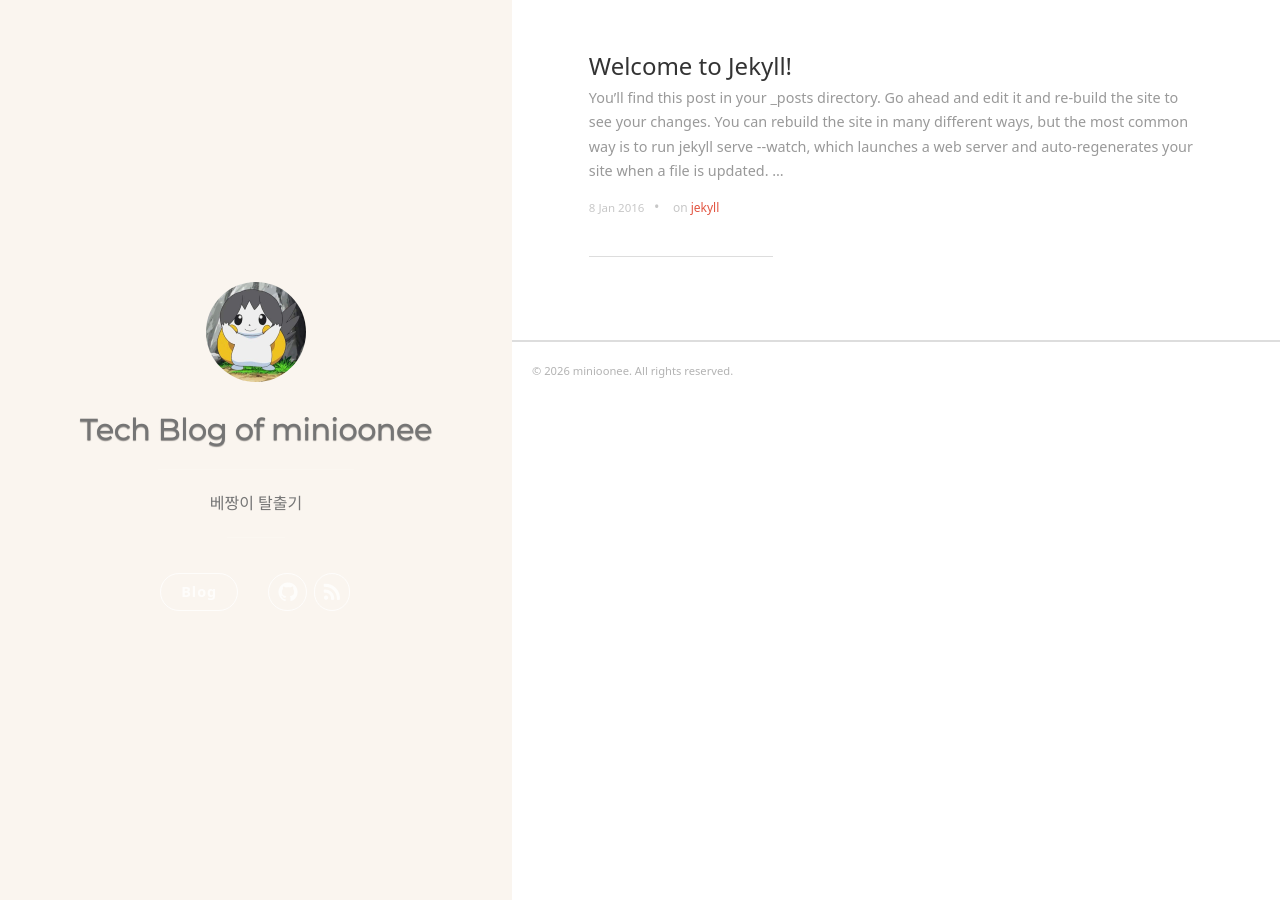
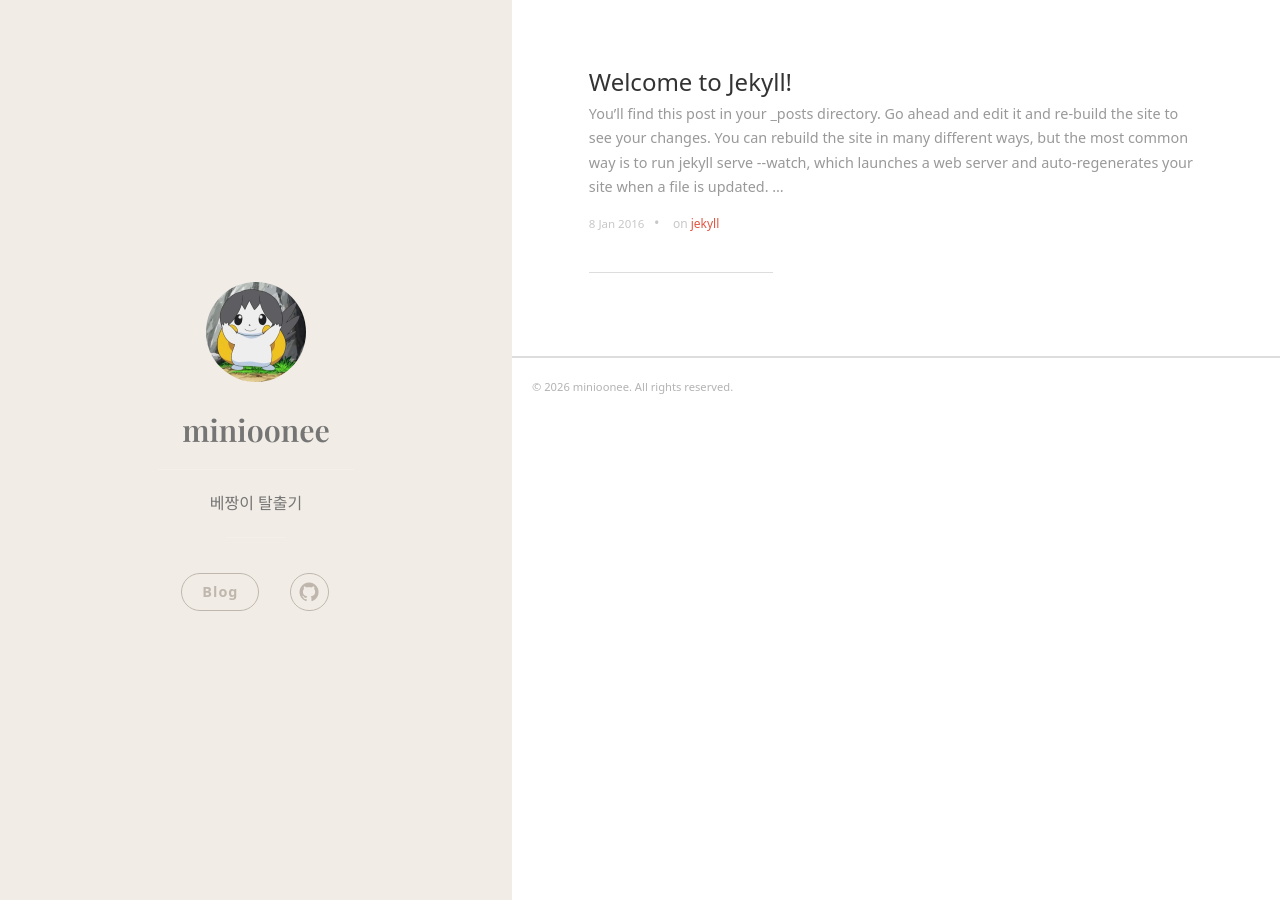
Before and after one commit to minioonee/minioonee.github.io, a Jekyll site: the page built from index.html, in a window 1280 px wide. Built offline with Jekyll 4.4.1, drawn with Linux system fonts in a browser that asks for light colours; some web fonts are replaced; the list of posts is cut into pages by our own code.

Commit message:
style: 아이콘 색상 변경

```diff
--- a/_config.yml
+++ b/_config.yml
@@ -1,5 +1,5 @@
 # Site settings
-title: Tech Blog of minioonee
+title: minioonee
 description: "베짱이 탈출기"
 url: "https://minioonee.github.io"
 baseurl: ""
--- a/_includes/head.html
+++ b/_includes/head.html
@@ -64,6 +64,10 @@
   <link
     rel="stylesheet"
     href="https://fonts.googleapis.com/css2?family=Montserrat:wght@400;500;600;700&display=swap"
+  />
+  <link
+    rel="stylesheet"
+    href="https://fonts.googleapis.com/css2?family=Playfair+Display:wght@400;500;600;700&display=swap"
   />
 
   <link
--- a/_includes/header.html
+++ b/_includes/header.html
@@ -5,6 +5,7 @@
 
 <header
   class="panel-cover {% if site.disable_landing_page %}panel-cover--collapsed{% endif %}"
+  style="background-color: #f1ece5; background-image: none"
 >
   <div class="panel-main">
     <div class="panel-main__inner panel-inverted">
@@ -98,18 +99,6 @@
                 </a>
               </li>
               {% endif %}
-
-              <!-- RSS -->
-              <li class="navigation__item">
-                <a
-                  href="{{ site.baseurl }}/feed.xml"
-                  title="Subscribe"
-                  target="_blank"
-                >
-                  <i class="icon icon-rss"></i>
-                  <span class="label">RSS</span>
-                </a>
-              </li>
             </ul>
           </nav>
         </div>
@@ -119,3 +108,5 @@
     <div class="panel-cover--overlay"></div>
   </div>
 </header>
+
+style="background-color: #f1ece5; background-image: none"
--- a/_sass/uno.scss
+++ b/_sass/uno.scss
@@ -1675,12 +1675,13 @@
 .panel-title {
   margin: 0 0 5px 0;
   font-size: 1.9em;
-  letter-spacing: -0.02em;
-  font-weight: 500;
+  letter-spacing: 0;
+  font-weight: 600;
   font-family:
-    "Montserrat", "Pretendard", "Apple SD Gothic Neo", "Malgun Gothic",
-    system-ui, sans-serif;
+    "Playfair Display", "Pretendard", "Apple SD Gothic Neo", "Malgun Gothic",
+    system-ui, serif;
   color: #757575;
+  text-shadow: none;
 }
 
 .panel-subtitle {
@@ -1939,13 +1940,13 @@
 .navigation__item a {
   display: block;
   position: relative;
-  border-color: #fff;
-  color: #fff;
+  border-color: #b3aba1;
+  color: #b3aba1;
   opacity: 0.8;
 }
 .navigation__item a:hover {
-  color: #fff;
-  border-color: #fff;
+  color: #b3aba1;
+  border-color: #b3aba1;
   opacity: 1;
 }
 
```
Also changed, not shown: other parts of _includes/head.html (+0 -6 lines).
